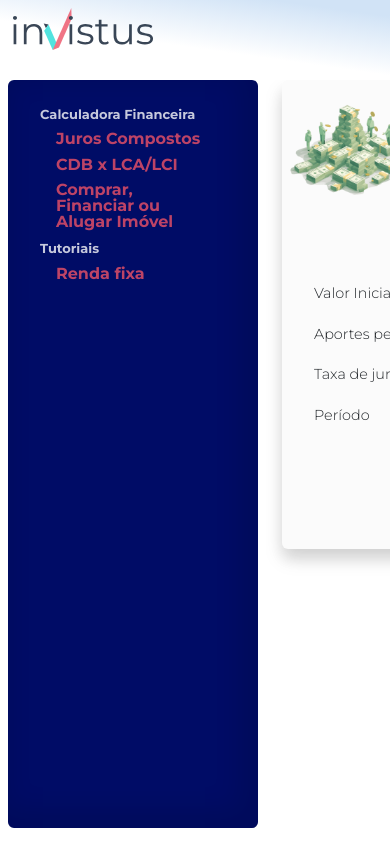
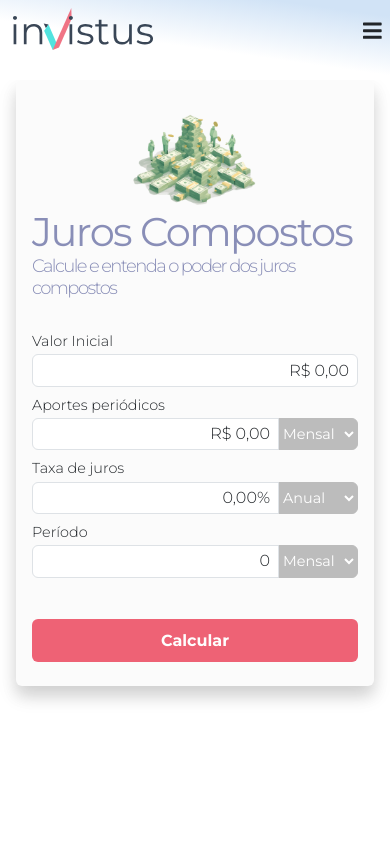
Before and after one commit to Invistus/invistus, a React (Create React App) app in the folder web/: page /calculators/compound_interest in a window 390 px wide. Built offline with nearby package versions, Linux system fonts and the light colour scheme.

Commit message:
#35 Implement the basics of responsive design

```diff
--- a/web/public/index.html
+++ b/web/public/index.html
@@ -5,7 +5,6 @@
     <base href="/" />
     <link rel="icon" href="%PUBLIC_URL%/favicon.ico" />
     <meta name="viewport" content="width=device-width, initial-scale=1" />
-    <meta name="theme-color" content="#000000" />
     <meta
       name="description"
       content="Invistus"
--- a/web/src/features/CompoundInterest/CompoundInterest.css
+++ b/web/src/features/CompoundInterest/CompoundInterest.css
@@ -40,3 +40,21 @@
 .result-compound-interest-panel .value {
   font-size: x-large;
 }
+
+/* Media query for screens smaller than a certain width */
+@media (max-width: 768px) {
+
+  div.result-compound-interest-panel {
+    display: block;
+  }
+
+  div.result-compound-interest-panel div {
+    min-width: unset;
+    width: 100%;
+  }
+
+  .result-compound-interest-panel .value {
+    font-size: large;
+  }
+
+}
--- a/web/src/features/RealEstateBenchmark/RealEstateBenchmark.css
+++ b/web/src/features/RealEstateBenchmark/RealEstateBenchmark.css
@@ -66,3 +66,12 @@ div.real-estate-benchmark-chart {
     font-size: x-large;
     line-height: 1.5rem;
   }
+
+  /* Media query for screens smaller than a certain width */
+@media (max-width: 768px) {
+
+  .real-estate-benchmark-panel {
+    display: block;
+  }
+
+}
--- a/web/src/index.css
+++ b/web/src/index.css
@@ -106,6 +106,10 @@ header {
   width: 0;
 }
 
+.menu-button {
+  display: none; /* Initially hide the button on larger screens */
+}
+
 .menu-items {
   opacity: .8;
   font-weight: bold;
@@ -128,6 +132,9 @@ header {
     color: var(--inv-secondary-color) !important;
     opacity: 1;
 }
+
+
+
 
 .content {
   flex: 1;
@@ -205,11 +212,11 @@ div.panel-container {
   width: auto;
 }
 
-div.panel-container .header {
+div.panel-container div.header {
   display: flex;
 }
 
-div.panel-container .header h1, div.panel-container .header h3 {
+div.panel-container div.header h1, div.panel-container div.header h3 {
   margin: 0px;
   padding: 0px;
 }
@@ -406,11 +413,78 @@ div.tutorial-container u {
   background-color: var(--bs-light-gray);
 }
 
-
-
-
 .break-words {
   word-wrap: break-word;
   overflow-wrap: break-word;
   hyphens: auto;
 }
+
+
+/* Media query for screens smaller than a certain width */
+@media (max-width: 768px) {
+
+  header button.menu-button {
+    margin-top: 0;
+    padding: 0;
+    font-weight: unset;
+    min-width: unset
+  }
+
+  aside.menu {
+    width: 100%;
+  }
+
+  aside.menu.hide {
+    display: none;
+  }
+
+  .menu-button {
+    display: block; /* Show the button on smaller screens */
+    cursor: pointer;
+  }
+
+
+  .menu-button.active + .menu-items {
+    display: block; /* Show the menu when the button is clicked (active state) */
+  }
+
+  div.panel-container {
+    padding: .5rem 1rem;
+  }
+
+  /* Panel Container Header */
+  div.panel-container div.header {
+    display: block;
+  }
+
+  div.panel-container div.header h3 {
+    font-weight: 200;
+    font-size: large;
+    margin-bottom: 2rem;
+  }
+
+  div.panel-container div.image-header {
+    position: inherit;
+    text-align: center;
+    top: -20px;
+    width: 100%;
+  }
+
+  /* Form */
+  form div.form-group.row {
+    display: block;
+  }
+
+  form div.form-group.row div {
+    width: 100%;
+  }
+
+  form div.form-group.row label {
+    margin-bottom: .1rem;
+  }
+
+  form div.form-group.form-group-btn button {
+    width: 100%;
+  }
+
+}
--- a/web/src/layout/Header.tsx
+++ b/web/src/layout/Header.tsx
@@ -1,8 +1,11 @@
 import React from 'react';
 import { Link } from 'react-router-dom';
 
+interface HeaderProps {
+    toggleMenu: () => void
+  };
 
-const Header = () => {
+const Header: React.FC<HeaderProps> = ({ toggleMenu }) => {
     return (
         <header className="text-white p-2 d-flex justify-content-between">
             <div className="logo">
@@ -10,6 +13,9 @@ const Header = () => {
                     <img src="/images/logo/invistus_logo.svg" alt="Logo" />
                 </Link>
             </div>
+            <button className="btn menu-button" onClick={toggleMenu}>
+                <i className="fa fa-solid fa-bars fa-lg"></i>
+            </button>
             {/* <button className="btn btn-light">UserProfile</button> */}
         </header>
     );
--- a/web/src/layout/LeftMenu.tsx
+++ b/web/src/layout/LeftMenu.tsx
@@ -2,10 +2,15 @@ import useTranslation from 'language/useTranslation';
 import React, { useState } from 'react';
 import { Link } from 'react-router-dom';
 
-const LeftMenu = () => {
+interface LeftMenuProps {
+    menuVisible: boolean;
+    toggleMenu: () => void;
+  }
+
+const LeftMenu: React.FC<LeftMenuProps> = ({ menuVisible = false, toggleMenu }) => {
     const [isOpen ] = useState(true);
 
-    const aSideClassName = `${isOpen ? 'menu-open' : 'menu-closed'} box-shadow`
+    const aSideClassName = `menu ${isOpen ? 'menu-open' : 'menu-closed'} ${!menuVisible ? 'hide' : ''} box-shadow`
 
     const { t } = useTranslation();
 
@@ -16,14 +21,14 @@ const LeftMenu = () => {
                 <ul>
                     <li>Calculadora Financeira
                         <ul>
-                            <li><Link to="/calculators/compound_interest">{t('compoundInterest.label')}</Link></li>
-                            <li><Link to="/calculators/fixed_income_benchmark">{t('fixedIncomeBenchmark.label')}</Link></li>
-                            <li><Link to="/calculators/real_state_benchmark">{t('realEstateBenchmark.label')}</Link></li>
+                            <li><Link to="/calculators/compound_interest" onClick={toggleMenu}>{t('compoundInterest.label')}</Link></li>
+                            <li><Link to="/calculators/fixed_income_benchmark" onClick={toggleMenu}>{t('fixedIncomeBenchmark.label')}</Link></li>
+                            <li><Link to="/calculators/real_state_benchmark" onClick={toggleMenu}>{t('realEstateBenchmark.label')}</Link></li>
                         </ul>
                     </li>
                     <li>Tutoriais
                         <ul>
-                            <li><Link to="/tutorials/fixed_income">{t('fixedIncome.label')}</Link></li>
+                            <li><Link to="/tutorials/fixed_income" onClick={toggleMenu}>{t('fixedIncome.label')}</Link></li>
                         </ul>
                     </li>
                 </ul>
--- a/web/src/layout/MainLayout.tsx
+++ b/web/src/layout/MainLayout.tsx
@@ -1,15 +1,22 @@
-import React, { PropsWithChildren } from 'react';
+import React, { PropsWithChildren, useState } from 'react';
 import Header from './Header';
 import LeftMenu from './LeftMenu';
 import './layout.css';
 
 
 const MainLayout = (props : PropsWithChildren) => {
+
+    const [menuVisible, setMenuVisible] = useState(false);
+
+    const toggleMenu = () => {
+      setMenuVisible(!menuVisible);
+    };
+
     return (
         <div className="layout-container">
-            <Header />
+            <Header toggleMenu={toggleMenu} />
             <div className="layout-body">
-                <LeftMenu />
+                <LeftMenu menuVisible={menuVisible} toggleMenu={toggleMenu}/>
                 <div className="content">
                     {props.children}
                 </div>
```
